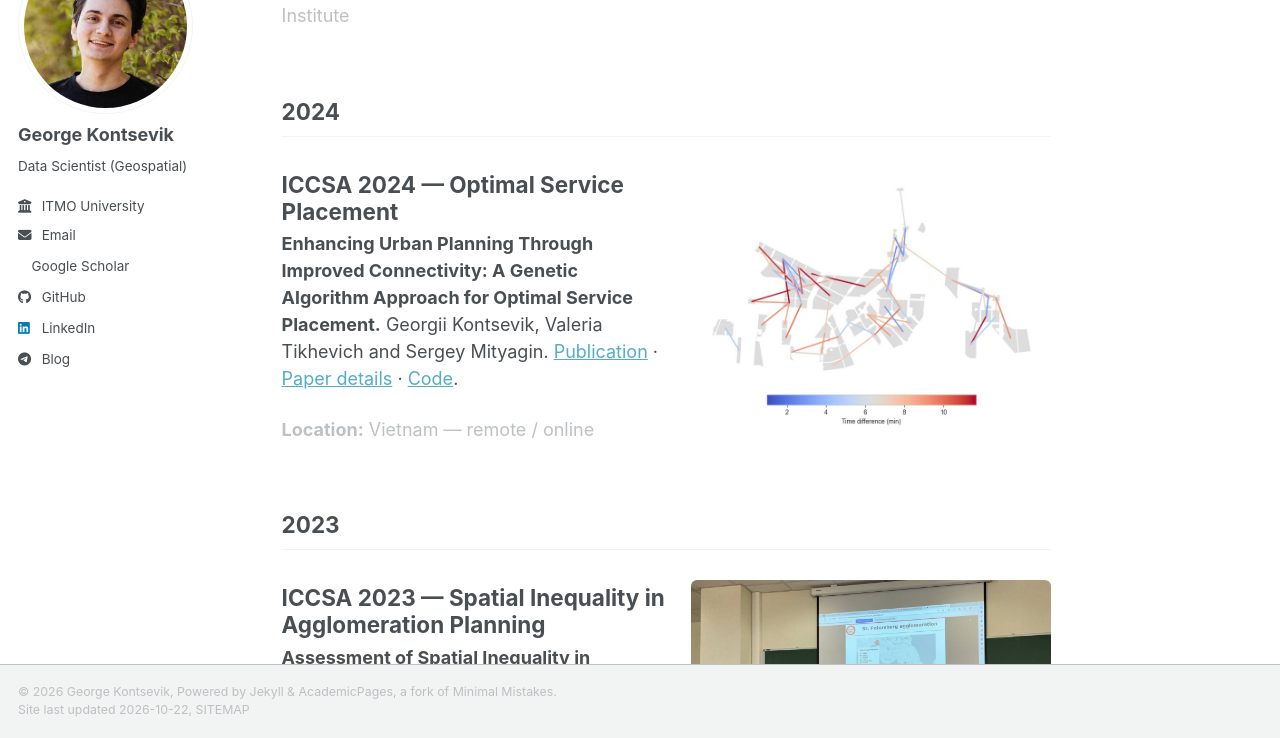
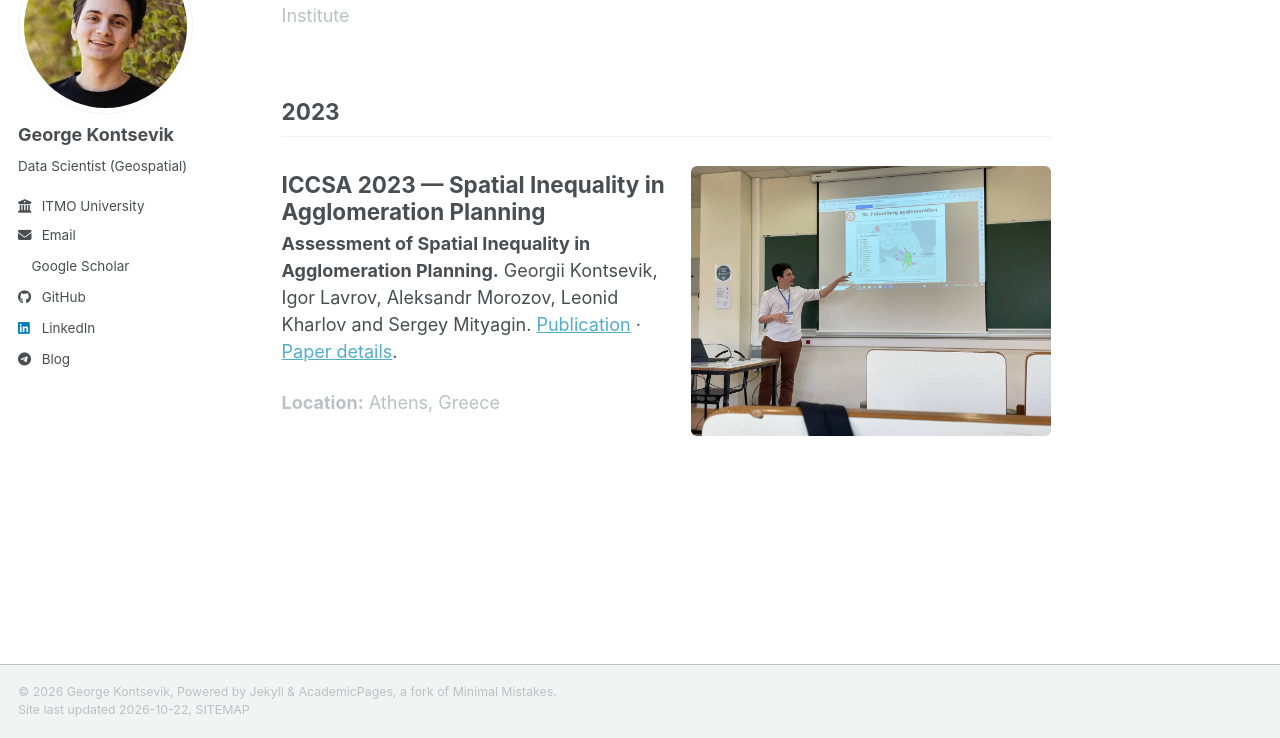
Before and after one commit to GeorgeKontsevik/GeorgeKontsevik.github.io, a Jekyll site: the page built from _pages/talks.md, in a window 1280 px wide and 900 px high, scrolled down 1657 px, cut to the strip 162-900 px from the top of the window. Built offline with Jekyll 4.4.1, drawn with Linux system fonts in a browser that asks for light colours; a style sheet for code colours, icons or effects is not loaded.

Commit message:
Remove ICCSA 2024 optimal service placement card from Talks

```diff
--- a/_data/section_cards.yml
+++ b/_data/section_cards.yml
@@ -8,17 +8,6 @@ talks:
     description: >-
       [Watch the recording on YouTube](https://youtu.be/SywvEdvnpeg) ·
       [Post about the talk](https://t.me/geogeorge_ch/1189).
-  - title: "ICCSA 2024 — Optimal Service Placement"
-    year: 2024
-    location: "Vietnam — remote / online"
-    image: "/images/publications/service-placement-time-difference.png"
-    image_alt: "Map of connections coloured by travel-time difference in minutes"
-    description: >-
-      **Enhancing Urban Planning Through Improved Connectivity: A Genetic Algorithm Approach for Optimal Service Placement.**
-      Georgii Kontsevik, Valeria Tikhevich and Sergey Mityagin.
-      [Publication](https://doi.org/10.1007/978-3-031-64605-8_27) ·
-      [Paper details](/publication/enhancing-urban-planning-through-improved-connectivity-a-genetic-algorithm-approach-for-optimal-service-placement/) ·
-      [Code](https://github.com/ValeriyaTikhevich/solver_FLP).
   - title: "ICCSA 2023 — Spatial Inequality in Agglomeration Planning"
     year: 2023
     location: "Athens, Greece"
```
